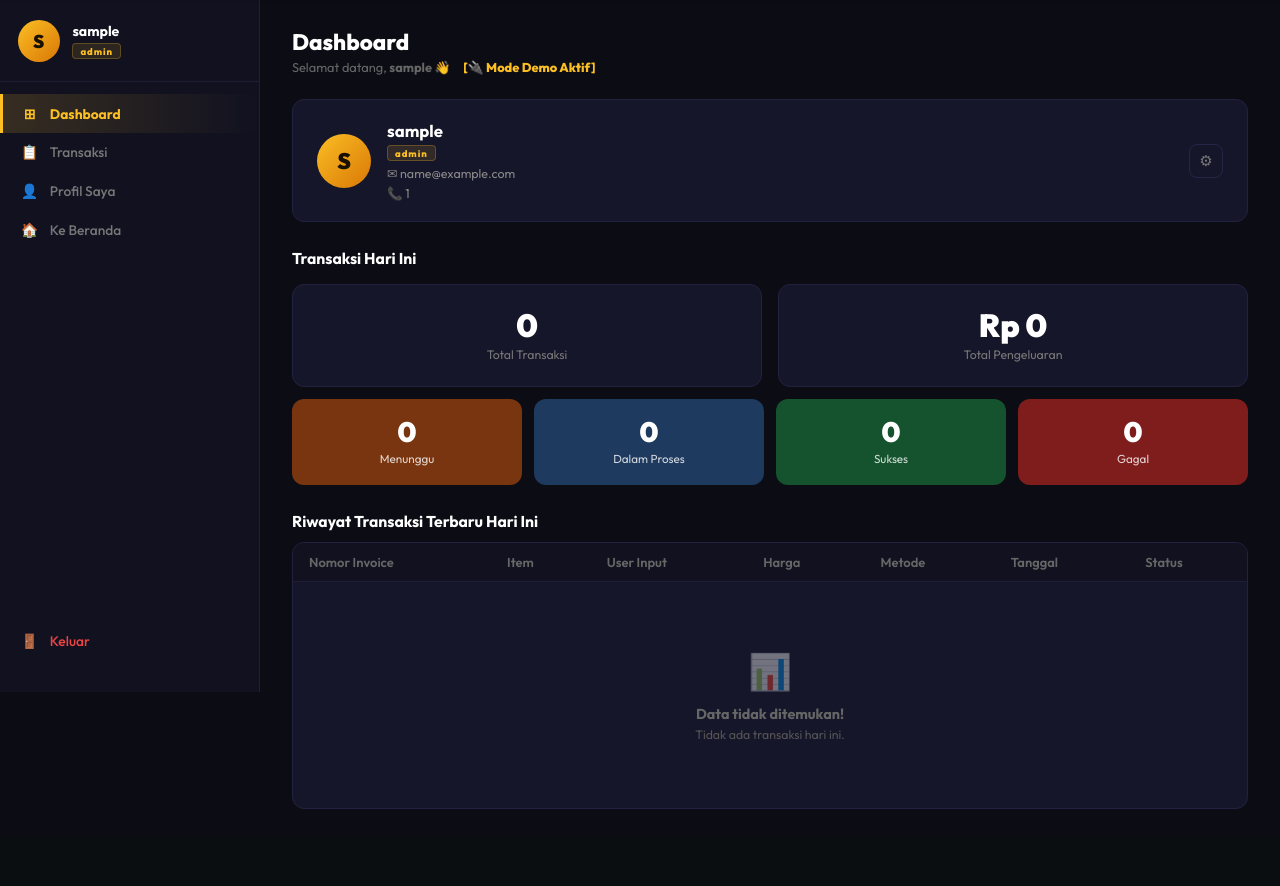
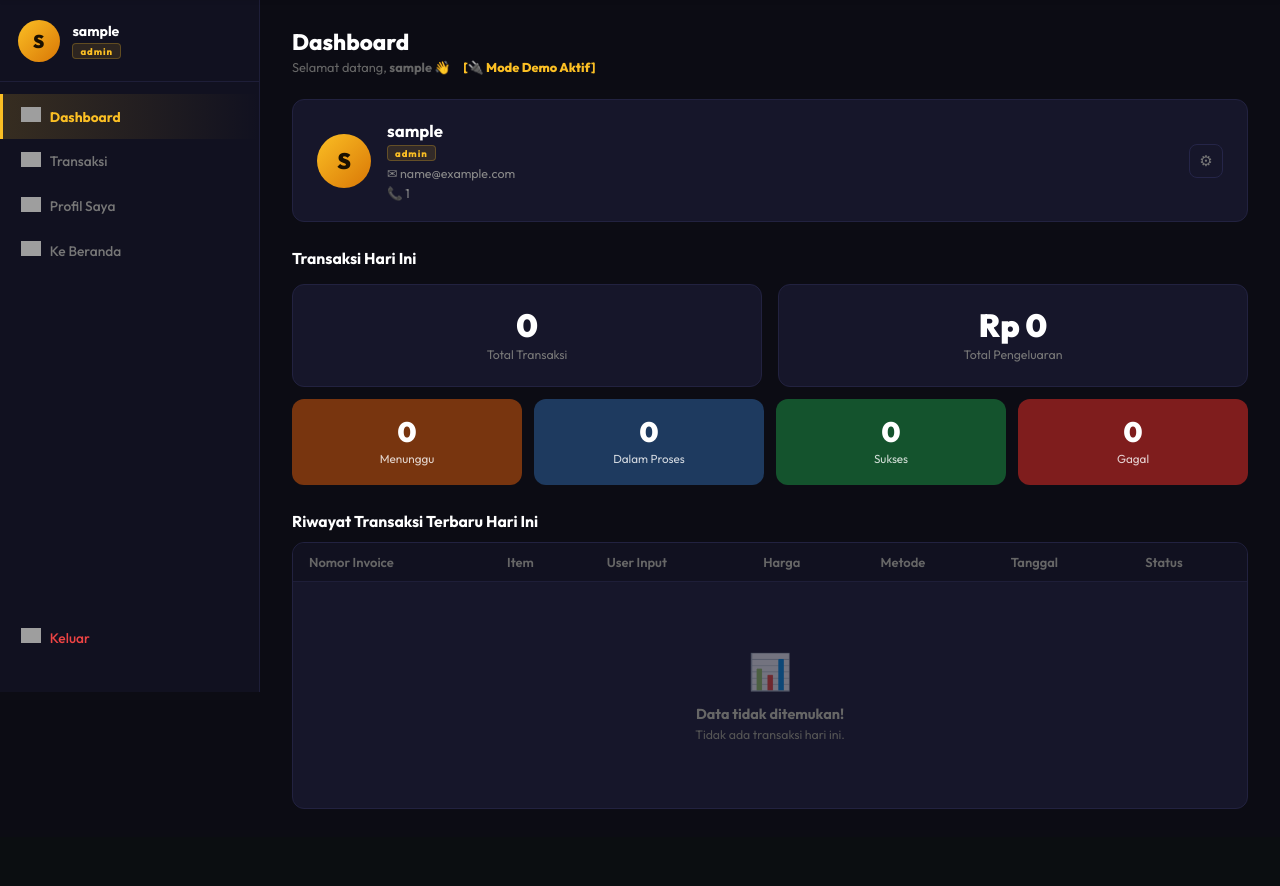
Before and after one commit to ard4nnn/PROJECTTOPUPGAME, a PHP site: page /user/dashboard/index.php in a window 1280 px wide. Shown: the part 116-1002 px from the top of the page. Run offline with PHP 8.4, Linux system fonts and the light colour scheme; the visitor is signed in with stand-in values (Sample User, id 1); data that the repository does not hold is empty; a stand-in replaces the project's code that opens the database connection; grey boxes are pictures that could not be loaded.

Commit message:
Ganti icon emoji sidebar dengan gambar PNG dari assets/images (dashboard, transaksi, profil, home, keluar)

```diff
--- a/user/dashboard/sidebar.php
+++ b/user/dashboard/sidebar.php
@@ -17,24 +17,24 @@ $avatar_char = strtoupper(substr($s_username, 0, 1));
   </div>
   <nav style="flex:1; display: flex; flex-direction: column;">
     <a href="index.php" class="ft-nav-item <?= $current_page==='index' ? 'active' : '' ?>">
-      <span class="ft-nav-icon">⊞</span> Dashboard
+      <span class="ft-nav-icon"><img src="../../assets/images/icons8-dashboard-layout-24.png" alt="Dashboard" style="width:20px;height:20px;object-fit:contain;"></span> Dashboard
     </a>
     <a href="transaksi.php" class="ft-nav-item <?= $current_page==='transaksi' ? 'active' : '' ?>">
-      <span class="ft-nav-icon">📋</span> Transaksi
+      <span class="ft-nav-icon"><img src="../../assets/images/icons8-transaction-30.png" alt="Transaksi" style="width:20px;height:20px;object-fit:contain;"></span> Transaksi
     </a>
     <a href="profil.php" class="ft-nav-item <?= $current_page==='profil' ? 'active' : '' ?>">
-      <span class="ft-nav-icon">👤</span> Profil Saya
+      <span class="ft-nav-icon"><img src="../../assets/images/icons8-profile-24.png" alt="Profil" style="width:20px;height:20px;object-fit:contain;"></span> Profil Saya
     </a>
     <!-- Tautan Kembali Ke Beranda Utama -->
     <a href="../../index.php" class="ft-nav-item">
-      <span class="ft-nav-icon">🏠</span> Ke Beranda
+      <span class="ft-nav-icon"><img src="../../assets/images/icons8-home-button-24.png" alt="Home" style="width:20px;height:20px;object-fit:contain;"></span> Ke Beranda
     </a>
   </nav>
   <div class="ft-nav-keluar">
     <!-- SESUAIKAN path logout dengan yang ada di project ini -->
     <a href="../auth/logout.php" class="ft-nav-item"
        onclick="return confirm('Yakin ingin keluar?')">
-      <span class="ft-nav-icon">🚪</span> Keluar
+      <span class="ft-nav-icon"><img src="../../assets/images/icons8-home-button-24.png" alt="Keluar" style="width:20px;height:20px;object-fit:contain;"></span> Keluar
     </a>
   </div>
 </aside>
```
